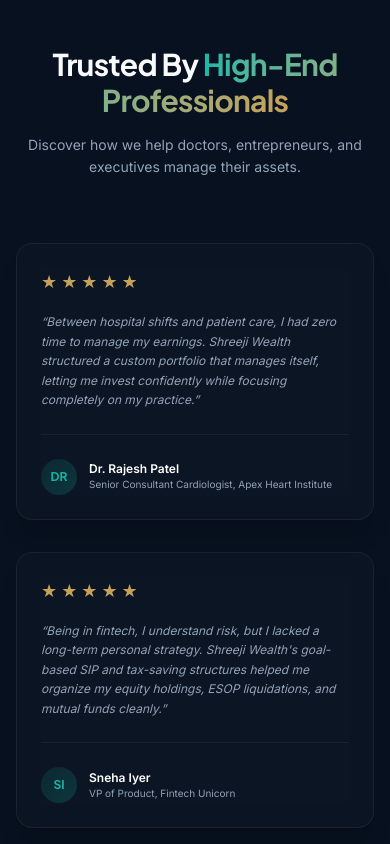
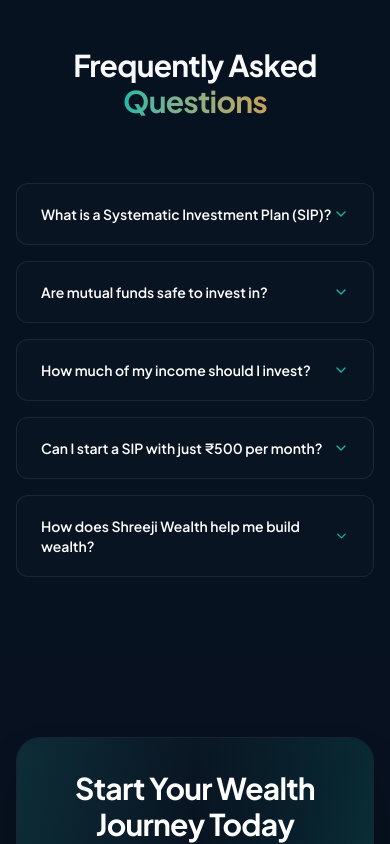
Before and after one commit to HITMAN5050/SIP, a Next.js app: page / in a window 390 px wide. Shown: the part 7080-7924 px from the top of the page. Built offline with nearby package versions, Linux system fonts and the light colour scheme.

Commit message:
Remove fake testimonials section and testimonials data file

```diff
--- a/src/app/page.tsx
+++ b/src/app/page.tsx
@@ -16,7 +16,6 @@ import {
 import { motion, AnimatePresence } from "framer-motion";
 import { servicesData } from "@/data/services";
 import { faqsData } from "@/data/faqs";
-import { testimonialsData } from "@/data/testimonials";
 
 export default function Home() {
   const [activeFaq, setActiveFaq] = useState<number | null>(null);
@@ -435,52 +434,6 @@ export default function Home() {
         </div>
       </section>
 
-      {/* SECTION 7 — TESTIMONIALS */}
-      <section className="relative z-10 py-20 md:py-28">
-        <div className="max-w-7xl mx-auto px-4 sm:px-6 lg:px-8">
-
-          <div className="text-center max-w-2xl mx-auto mb-16 space-y-4">
-            <h2 className="font-display font-bold text-3xl sm:text-4xl text-shreeji-text tracking-tight">
-              Trusted By{" "}
-              <span className="text-transparent bg-clip-text bg-gradient-to-r from-shreeji-accent to-shreeji-gold">
-                High-End Professionals
-              </span>
-            </h2>
-            <p className="text-sm text-shreeji-text-secondary leading-relaxed">
-              Discover how we help doctors, entrepreneurs, and executives manage their assets.
-            </p>
-          </div>
-
-          <div className="grid grid-cols-1 lg:grid-cols-3 gap-8">
-            {testimonialsData.map((test) => (
-              <div key={test.id} className="glass-card rounded-2xl p-6 flex flex-col justify-between shadow-xl">
-                <div className="space-y-4">
-                  {/* Star rating */}
-                  <div className="flex space-x-1">
-                    {[...Array(test.rating)].map((_, i) => (
-                      <span key={i} className="text-shreeji-gold text-lg">★</span>
-                    ))}
-                  </div>
-                  <p className="text-xs text-shreeji-text-secondary leading-relaxed italic">
-                    &ldquo;{test.content}&rdquo;
-                  </p>
-                </div>
-
-                <div className="pt-6 mt-6 border-t border-white/5 flex items-center space-x-3">
-                  <div className="h-9 w-9 rounded-full bg-gradient-to-br from-shreeji-primary/20 to-shreeji-accent/20 flex items-center justify-center font-display font-bold text-xs text-shreeji-accent">
-                    {test.name[0] + test.name.split(" ")[1]?.[0]}
-                  </div>
-                  <div>
-                    <h4 className="text-xs font-semibold text-white">{test.name}</h4>
-                    <p className="text-[10px] text-shreeji-text-secondary">{test.role}, {test.company}</p>
-                  </div>
-                </div>
-              </div>
-            ))}
-          </div>
-
-        </div>
-      </section>
 
       {/* SECTION 8 — FAQ */}
       <section className="relative z-10 py-20 md:py-28 bg-shreeji-bg-secondary/20 border-t border-shreeji-border">
--- a/src/data/testimonials.ts
+++ /dev/null
@@ -1,35 +0,0 @@
-export interface TestimonialItem {
-  id: string;
-  name: string;
-  role: string;
-  company: string;
-  content: string;
-  rating: number;
-}
-
-export const testimonialsData: TestimonialItem[] = [
-  {
-    id: "1",
-    name: "Dr. Rajesh Patel",
-    role: "Senior Consultant Cardiologist",
-    company: "Apex Heart Institute",
-    content: "Between hospital shifts and patient care, I had zero time to manage my earnings. Shreeji Wealth structured a custom portfolio that manages itself, letting me invest confidently while focusing completely on my practice.",
-    rating: 5
-  },
-  {
-    id: "2",
-    name: "Sneha Iyer",
-    role: "VP of Product",
-    company: "Fintech Unicorn",
-    content: "Being in fintech, I understand risk, but I lacked a long-term personal strategy. Shreeji Wealth's goal-based SIP and tax-saving structures helped me organize my equity holdings, ESOP liquidations, and mutual funds cleanly.",
-    rating: 5
-  },
-  {
-    id: "3",
-    name: "Vikram Malhotra",
-    role: "Co-Founder",
-    company: "Nexus Automation",
-    content: "We transitioned our business cash flows to treasury funds and set up my family wealth structure with Shreeji. Their focus on asset allocation rather than chase-the-hottest-fund hype is exactly what serious wealth planning needs.",
-    rating: 5
-  }
-];
```
